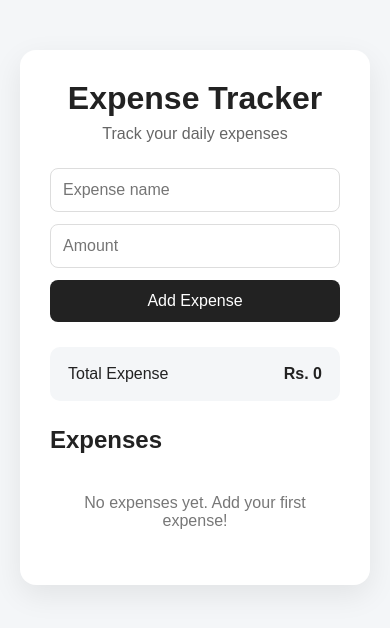
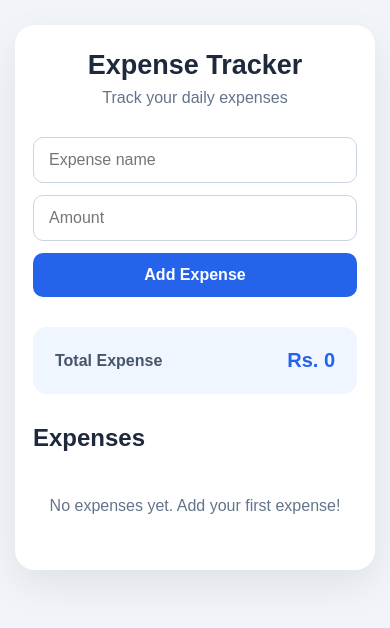
Before and after one commit to PuranChaudhary/react-expense-tracker, a React (Vite) app: page / in a window 390 px wide. Shown: the top 628 px of the page. Built offline with nearby package versions, Linux system fonts and the light colour scheme.

Commit message:
Improve responsive expense tracker UI

```diff
--- a/src/index.css
+++ b/src/index.css
@@ -6,8 +6,8 @@
 
 body {
   font-family: Arial, sans-serif;
-  background: #f4f6f8;
-  color: #222;
+  background: #f1f5f9;
+  color: #1e293b;
 }
 
 button,
@@ -18,29 +18,31 @@ input {
 button {
   cursor: pointer;
 }
+
 .app {
   min-height: 100vh;
   padding: 50px 20px;
 }
 
 .container {
-  max-width: 600px;
+  max-width: 650px;
   margin: 0 auto;
   background: white;
-  padding: 30px;
-  border-radius: 16px;
-  box-shadow: 0 10px 30px rgba(0, 0, 0, 0.08);
+  padding: 35px;
+  border-radius: 20px;
+  box-shadow: 0 15px 40px rgba(0, 0, 0, 0.08);
 }
 
 h1 {
   text-align: center;
+  font-size: 32px;
   margin-bottom: 8px;
 }
 
 .subtitle {
   text-align: center;
-  color: #666;
-  margin-bottom: 25px;
+  color: #64748b;
+  margin-bottom: 30px;
 }
 
 .expense-form {
@@ -50,27 +52,52 @@ h1 {
 }
 
 .expense-form input {
-  padding: 12px;
-  border: 1px solid #ddd;
-  border-radius: 8px;
+  width: 100%;
+  padding: 13px 15px;
+  border: 1px solid #cbd5e1;
+  border-radius: 10px;
   outline: none;
+  transition: 0.2s;
+}
+
+.expense-form input:focus {
+  border-color: #2563eb;
+  box-shadow: 0 0 0 3px rgba(37, 99, 235, 0.1);
 }
 
 .expense-form button {
-  padding: 12px;
+  padding: 13px;
   border: none;
-  border-radius: 8px;
-  background: #222;
+  border-radius: 10px;
+  background: #2563eb;
   color: white;
+  font-weight: bold;
+  transition: 0.2s;
+}
+
+.expense-form button:hover {
+  background: #1d4ed8;
+  transform: translateY(-1px);
 }
 
 .total {
   display: flex;
   justify-content: space-between;
-  margin: 25px 0;
-  padding: 18px;
-  background: #f4f6f8;
-  border-radius: 10px;
+  align-items: center;
+  margin: 30px 0;
+  padding: 22px;
+  background: #eff6ff;
+  border-radius: 14px;
+}
+
+.total span {
+  color: #475569;
+  font-weight: 600;
+}
+
+.total strong {
+  font-size: 24px;
+  color: #2563eb;
 }
 
 .expense-list h2 {
@@ -81,19 +108,81 @@ h1 {
   display: flex;
   justify-content: space-between;
   align-items: center;
-  padding: 14px;
-  border-bottom: 1px solid #eee;
+  gap: 15px;
+  padding: 16px;
+  margin-bottom: 10px;
+  border: 1px solid #e2e8f0;
+  border-radius: 12px;
+  transition: 0.2s;
 }
 
-.expense-item button {
+.expense-item:hover {
+  box-shadow: 0 5px 15px rgba(0, 0, 0, 0.06);
+  transform: translateY(-1px);
+}
+
+.actions {
+  display: flex;
+  gap: 8px;
+}
+
+.actions button {
   border: none;
-  background: #e74c3c;
+  padding: 8px 12px;
+  border-radius: 7px;
   color: white;
-  padding: 7px 12px;
-  border-radius: 6px;
+  font-size: 14px;
 }
+
+.actions button:first-child {
+  background: #f59e0b;
+}
+
+.actions button:first-child:hover {
+  background: #d97706;
+}
+
+.actions button:last-child {
+  background: #ef4444;
+}
+
+.actions button:last-child:hover {
+  background: #dc2626;
+}
+
 .empty-message {
   text-align: center;
-  color: #777;
-  padding: 25px 0;
+  color: #64748b;
+  padding: 30px 0;
 }
+
+@media (max-width: 600px) {
+  .app {
+    padding: 25px 15px;
+  }
+
+  .container {
+    padding: 25px 18px;
+  }
+
+  h1 {
+    font-size: 27px;
+  }
+
+  .expense-item {
+    flex-direction: column;
+    align-items: flex-start;
+  }
+
+  .actions {
+    width: 100%;
+  }
+
+  .actions button {
+    flex: 1;
+  }
+
+  .total strong {
+    font-size: 20px;
+  }
+}
```
